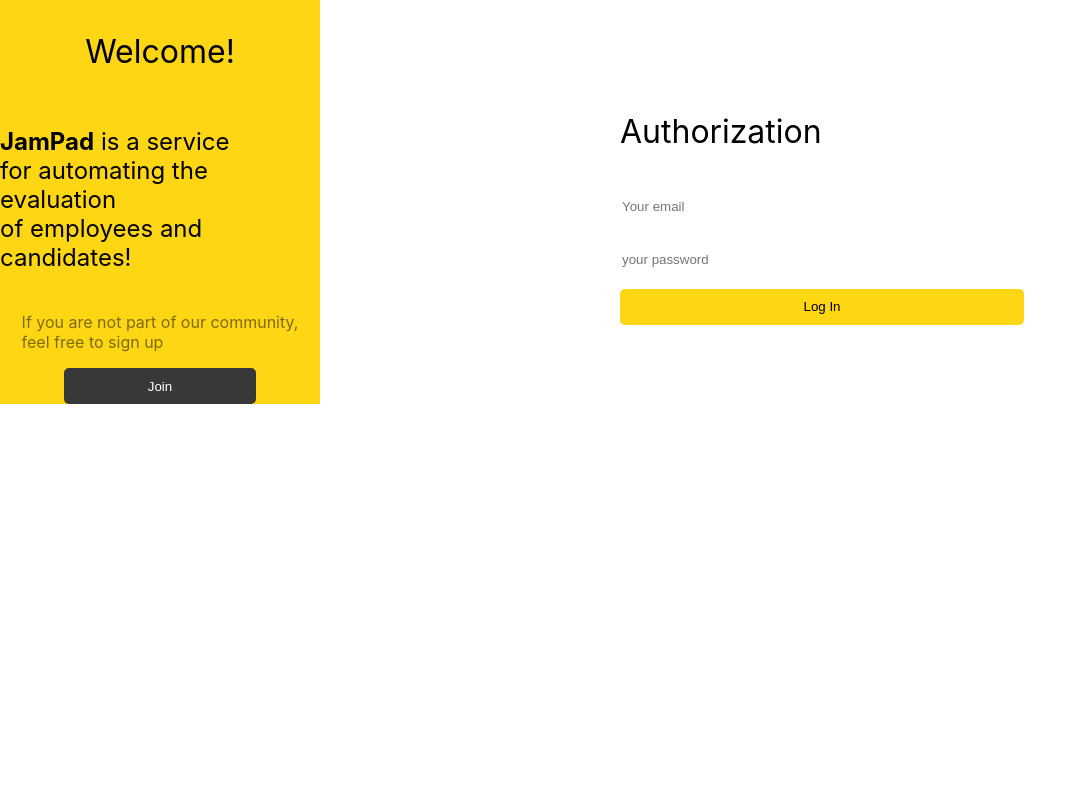
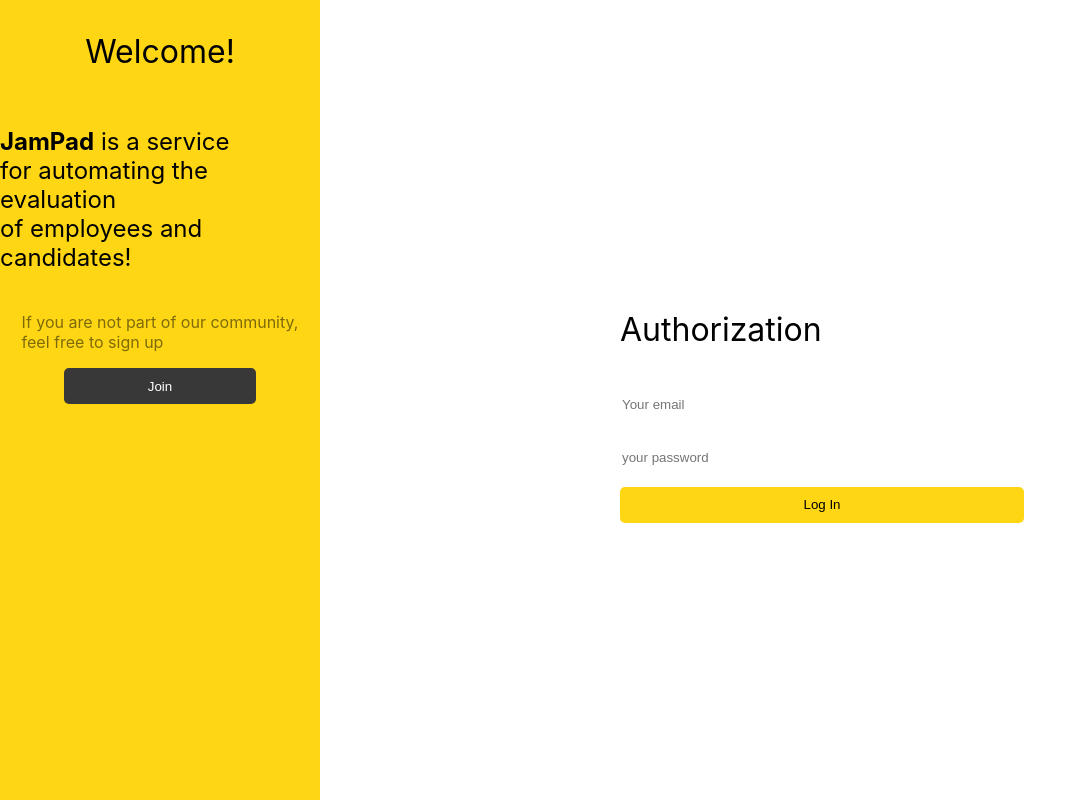
Before and after one commit to It-Shu/jampad_test, a React (Create React App) app: page / in a window 1280 px wide. Shown: the whole page, without its empty margins (0-1087 px from the left). Built offline with nearby package versions, Linux system fonts and the light colour scheme.

Commit message:
added auth page

```diff
--- a/src/App.module.scss
+++ b/src/App.module.scss
@@ -3,7 +3,7 @@
   flex-direction: row;
   justify-content: space-between;
   align-items: center;
-  //height: 100%;
+  height: 100vh;
   //padding-bottom: 100px;
 }
 .auth{
```
